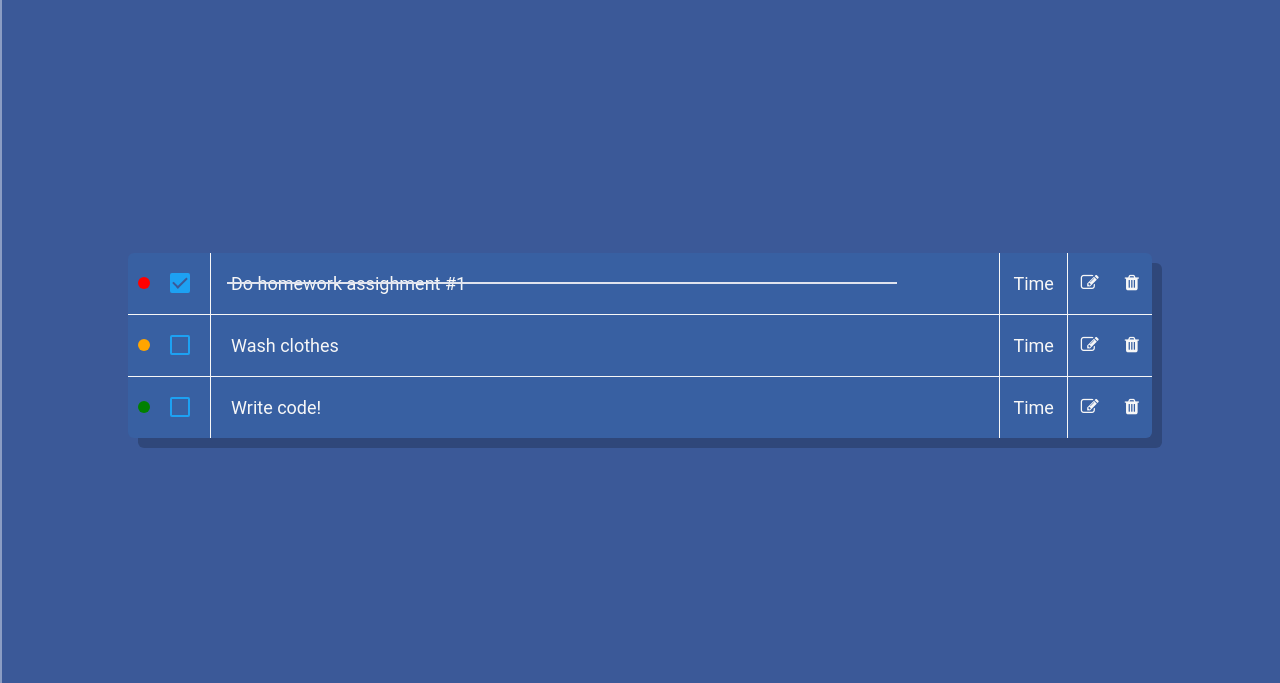
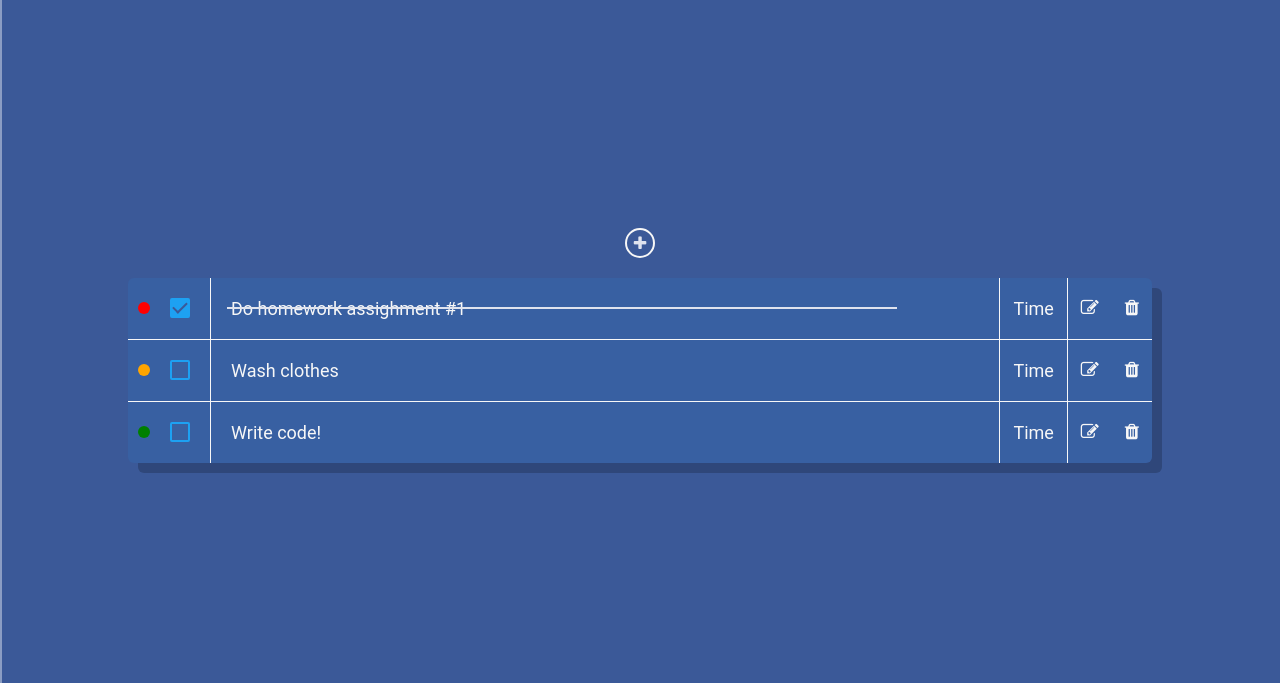
Before and after one commit to timjacksonm/ToDo-List, a plain HTML site: page index.html in a window 1280 px wide. Shown: the part 66-749 px from the top of the page. Drawn offline with Linux system fonts and the light colour scheme.

Commit message:
implemented add task / todo button. no java funcitonality yet.

```diff
--- a/index.html
+++ b/index.html
@@ -45,6 +45,7 @@
             </div>
         </nav>
         <main>
+            <button class="fa fa-plus addTask"></button>
             <ul class="list">
               <li class="listItem">
                 <label for="first" class="checkLabel">
--- a/style.css
+++ b/style.css
@@ -187,12 +187,14 @@ input:checked + .slider:before {
 main {
   flex: 1;
   display: flex;
+  flex-direction: column;
   justify-content: center;
   align-items: center;
   margin: 10px 0;
   padding: 0;
   width: 100%;
   font-family: "Roboto", sans-serif;
+  overflow-y: scroll;
 }
 .list {
   display: flex;
@@ -216,6 +218,17 @@ main {
 }
 .listItem:last-child {
   border: 0;
+}
+.addTask {
+  background: none;
+  border: 2px solid var(--primary-text);
+  border-radius: 50%;
+  cursor: pointer;
+  height: 30px;
+  width: 30px;
+  margin-bottom: 20px;
+  align-self: center;
+  color: var(--secondary-text);
 }
 .priority {
   display: flex;
@@ -281,7 +294,8 @@ main {
 }
 .labelDisc:hover,
 .modify:hover,
-.delete:hover {
+.delete:hover,
+.addTask:hover {
   color: var(--background-two);
 }
 .labelDisc:after {
```
Lines whose indentation alone changed are shown as unchanged.
